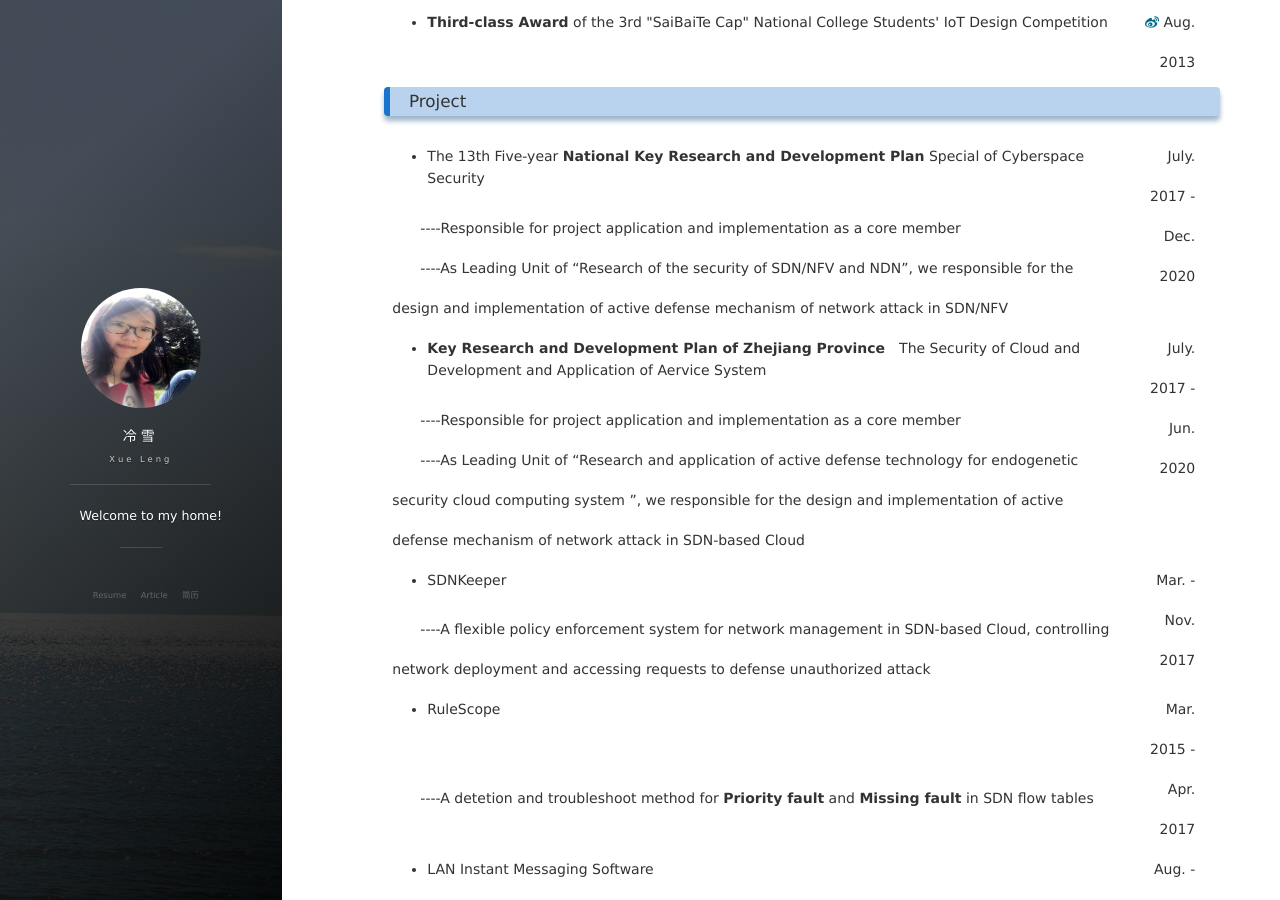
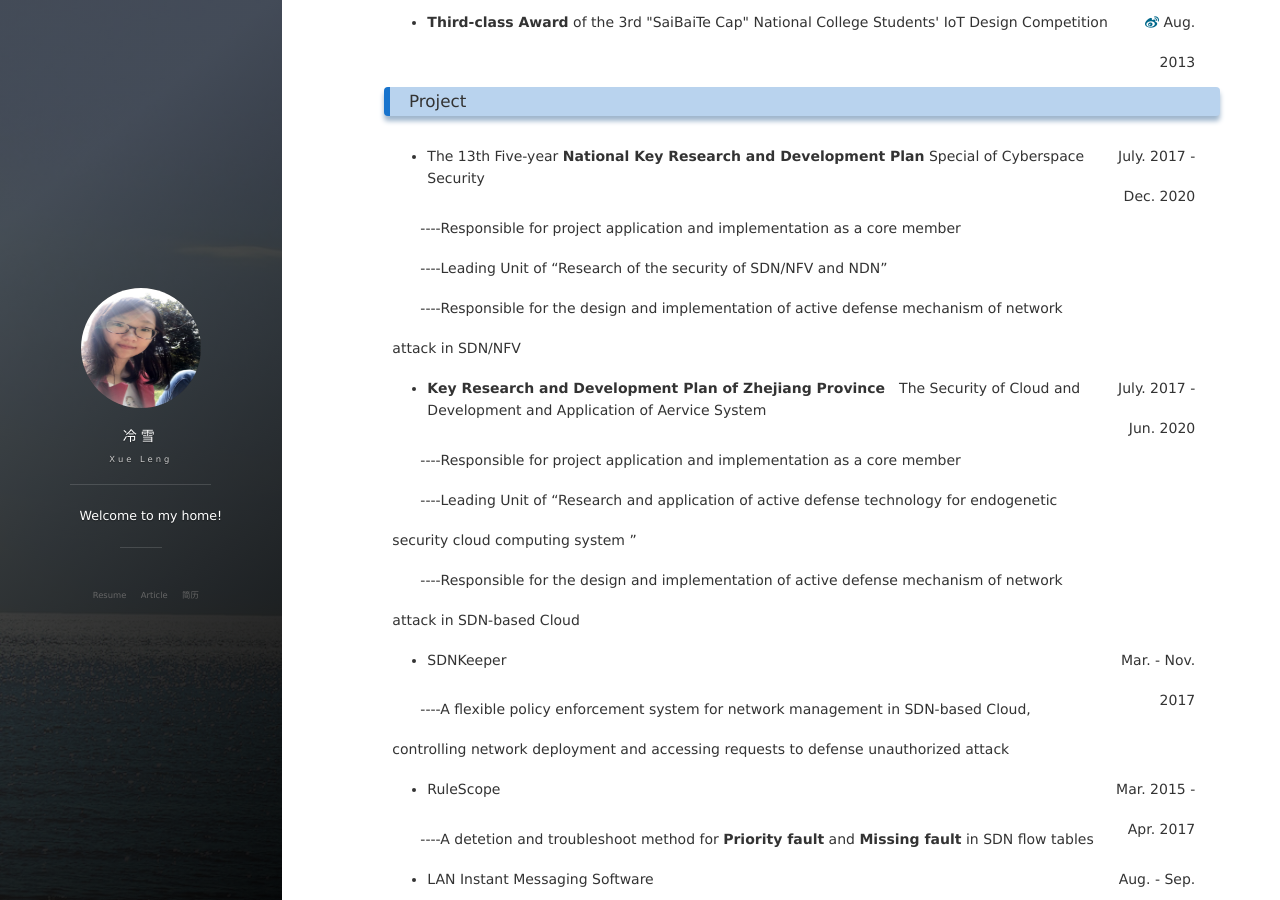
Before and after one commit to lxv458/OldWeb, a Jekyll site: the page built from index.md, in a window 1280 px wide and 900 px high, scrolled down 2138 px. Built offline with Jekyll 4.4.1, drawn with Linux system fonts in a browser that asks for light colours; nearby versions of some CDN libraries; our own code applies the rules of GitHub Pages for plain Markdown files; the list of posts is cut into pages by our own code; comment, search, counter and statistics services are not loaded.

Commit message:
complete resume in English

```diff
--- a/index.md
+++ b/index.md
@@ -148,24 +148,30 @@
 <table>
   <tr>
     <td align="left"><ul><li>The 13th Five-year&nbsp;<strong>National Key Research and Development Plan</strong>&nbsp;Special of Cyberspace Security</li></ul></td>
-    <td align="right" rowspan="3" style="vertical-align: text-top">July. 2017&nbsp;-&nbsp;Dec. 2020</td>
+    <td align="right" rowspan="4" style="vertical-align: text-top">July. 2017&nbsp;-&nbsp;Dec. 2020</td>
   </tr>
   <tr>
     <td align="left">&emsp;&emsp;----Responsible for project application and implementation as a core member</td>
   </tr>
   <tr>
-    <td align="left">&emsp;&emsp;----As Leading Unit of “Research of the security of SDN/NFV and NDN”, we responsible for the design and implementation of active defense mechanism of network attack in SDN/NFV</td>
+    <td align="left">&emsp;&emsp;----Leading Unit of “Research of the security of SDN/NFV and NDN”</td>
+  </tr>
+  <tr>
+    <td align="left">&emsp;&emsp;----Responsible for the design and implementation of active defense mechanism of network attack in SDN/NFV</td>
   </tr>
   <tr>
     <td align="left"><ul><li><strong>Key Research and Development Plan of Zhejiang Province</strong>&emsp;The Security of Cloud and Development and Application of Aervice System</li></ul></td>
-    <td align="right" rowspan="3" style="vertical-align: text-top">July. 2017&nbsp;-&nbsp;Jun. 2020</td>
+    <td align="right" rowspan="4" style="vertical-align: text-top">July. 2017&nbsp;-&nbsp;Jun. 2020</td>
   </tr>
   <tr>
     <td align="left">&emsp;&emsp;----Responsible for project application and implementation as a core member</td>
   </tr>
   <tr>
-    <td align="left">&emsp;&emsp;----As Leading Unit of “Research and application of active defense technology for endogenetic security cloud computing system
-”, we responsible for the design and implementation of active defense mechanism of network attack in SDN-based Cloud</td>
+    <td align="left">&emsp;&emsp;----Leading Unit of “Research and application of active defense technology for endogenetic security cloud computing system
+”</td>
+  </tr>
+  <tr>
+    <td align="left">&emsp;&emsp;----Responsible for the design and implementation of active defense mechanism of network attack in SDN-based Cloud</td>
   </tr>
   <tr>
     <td align="left"><ul><li>SDNKeeper</li></ul></td>
```
Also changed, not shown: about.md (+10 -4 lines).
